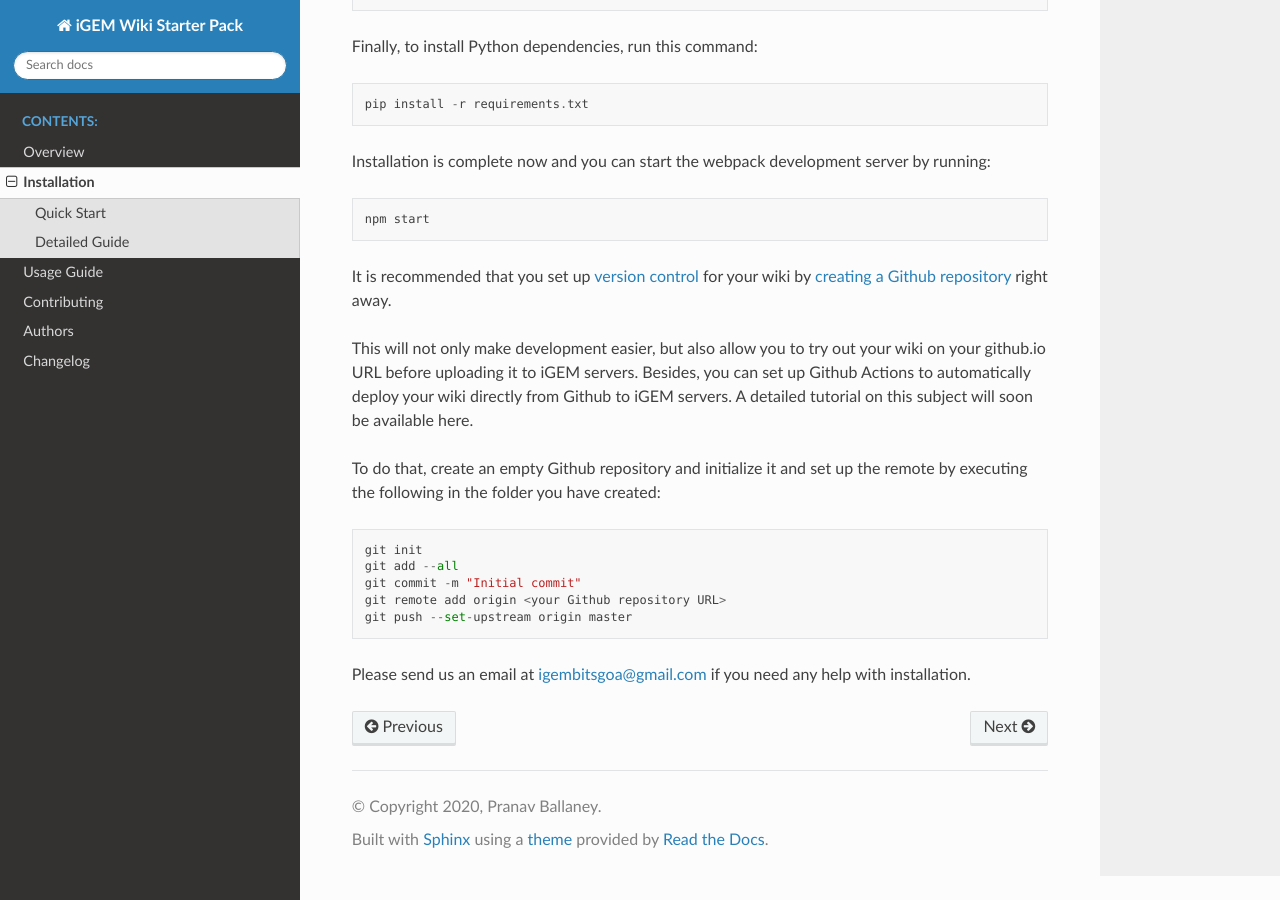
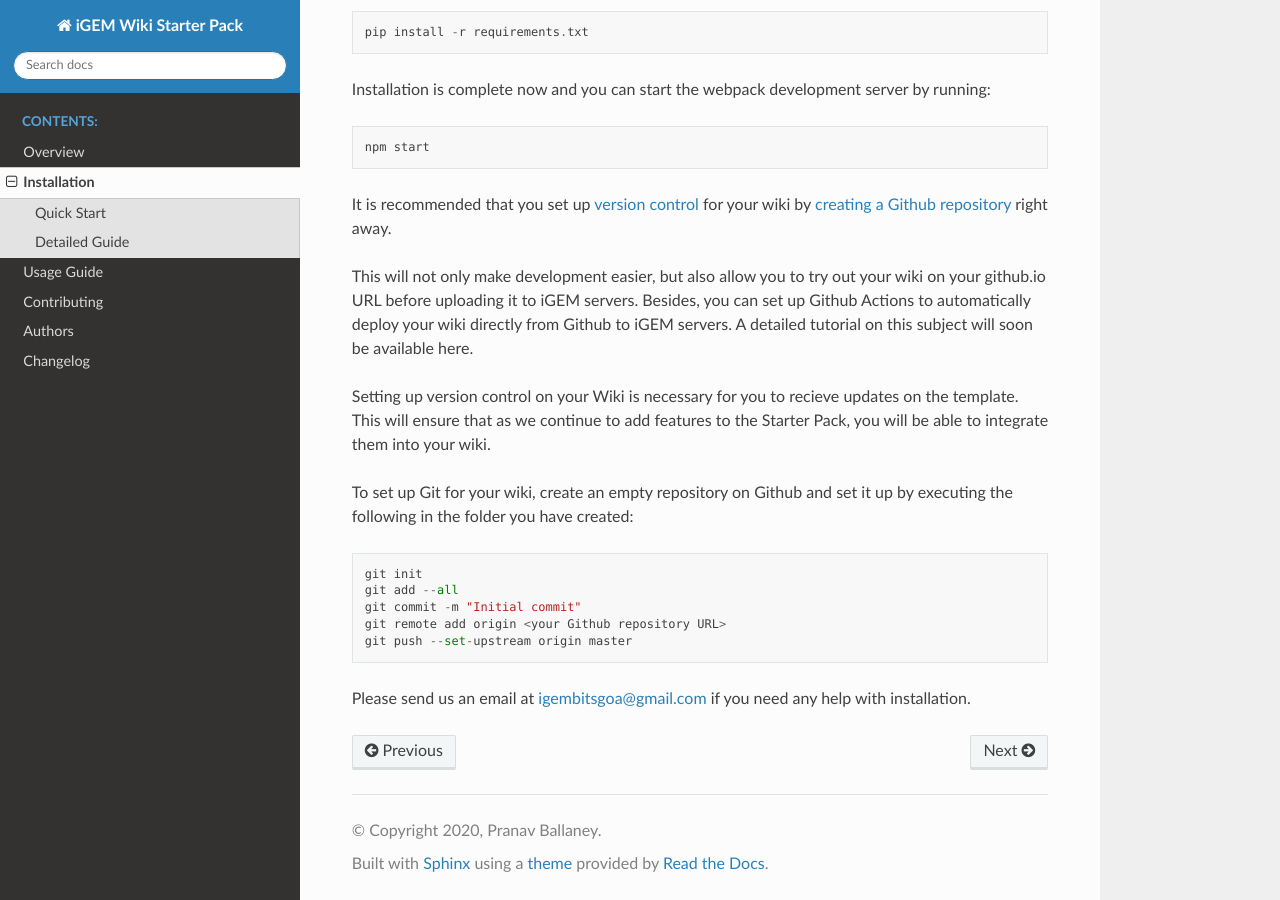
Before and after one commit to igembitsgoa/igem-wiki-starter, a Sphinx documentation site: the page built from docs/installation.rst, in a window 1280 px wide and 900 px high, scrolled down 1175 px. Built offline with Sphinx 7.4.7 and the Read the Docs theme 2.0.0, drawn with Linux system fonts in a browser that asks for light colours; some of the changed text lies outside the part shown.

Commit message:
Update docs

```diff
--- a/docs/installation.rst
+++ b/docs/installation.rst
@@ -59,7 +57,9 @@
 
 This will not only make development easier, but also allow you to try out your wiki on your github.io URL before uploading it to iGEM servers. Besides, you can set up Github Actions to automatically deploy your wiki directly from Github to iGEM servers. A detailed tutorial on this subject will soon be available here.
 
-To do that, create an empty Github repository and initialize it and set up the remote by executing the following in the folder you have created::
+Setting up version control on your Wiki is necessary for you to recieve updates on the template. This will ensure that as we continue to add features to the Starter Pack, you will be able to integrate them into your wiki.
+
+To set up Git for your wiki, create an empty repository on Github and set it up by executing the following in the folder you have created::
 
     git init
     git add --all
```
Also changed, not shown: other parts of docs/installation.rst (+0 -2 lines).
